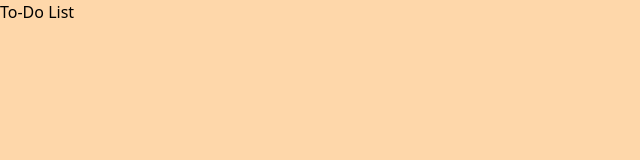
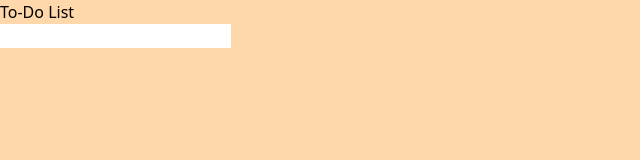
Before and after one commit to ParthPrajapati7/To-Do-List, a website: page public/index.html in a window 1280 px wide. Shown: the whole page, without its empty margins (0-640 px from the left). Drawn offline with Linux system fonts and the light colour scheme.

Commit message:
Input
Added Input element (Not functional yet)

```diff
--- a/public/index.html
+++ b/public/index.html
@@ -8,8 +8,9 @@
         <link rel="stylesheet" href="style.css">
     </head>
     <body class="bg-orange-200">
-        <div class="font object-center">
+        <div class="font-sans">
             <h1>To-Do List</h1>
+            <input>
         </div>
 
 
```
